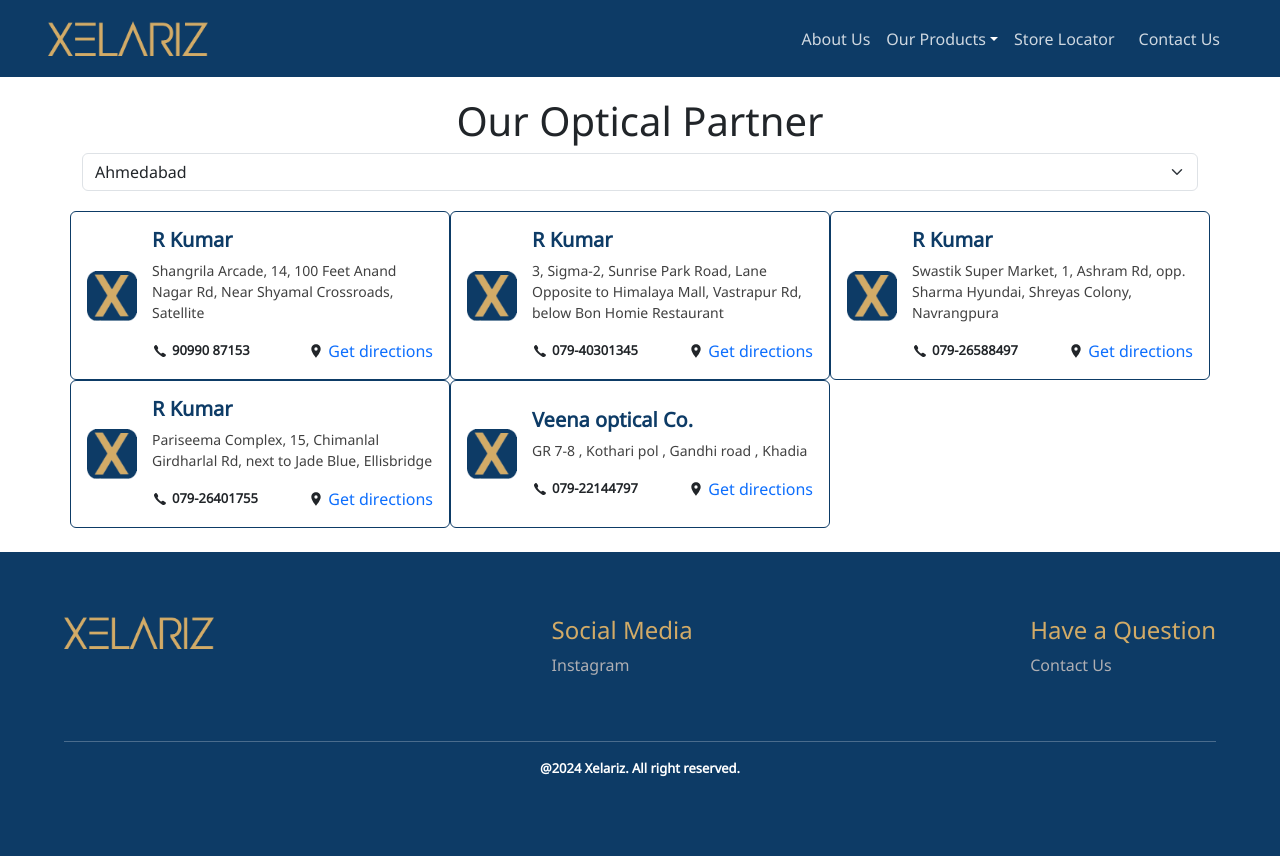
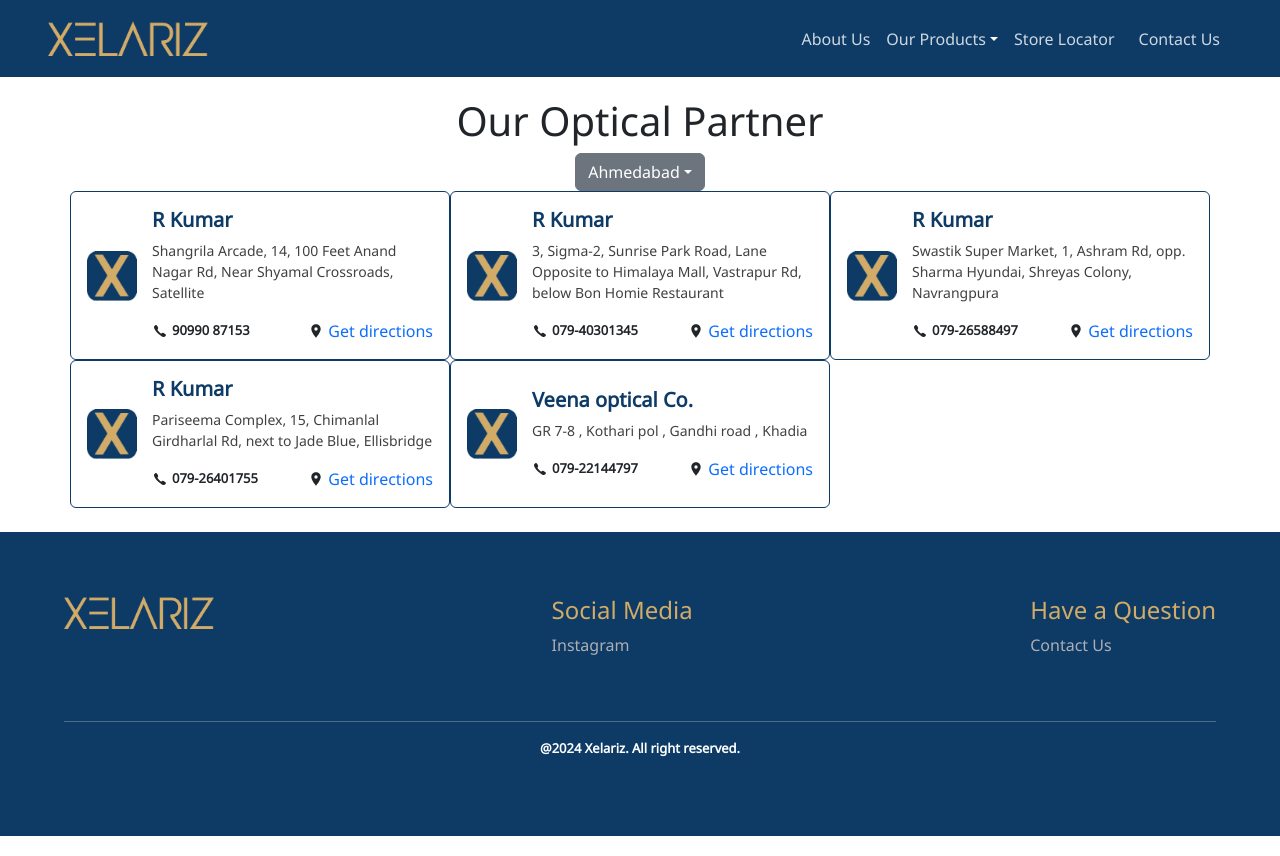
Before and after one commit to shahanuj349s/projectlens, a React (Create React App) app: page /store-locator in a window 1280 px wide. Built offline with nearby package versions, Linux system fonts and the light colour scheme.

Commit message:
integrated maps

```diff
--- a/package.json
+++ b/package.json
@@ -10,6 +10,7 @@
     "@vis.gl/react-google-maps": "^1.1.0",
     "bootstrap": "^5.3.3",
     "react": "^18.2.0",
+    "react-bootstrap": "^2.10.4",
     "react-dom": "^18.2.0",
     "react-icons": "^5.2.1",
     "react-router-dom": "^6.23.1",
--- a/src/components/Maps/SearchLocation.js
+++ b/src/components/Maps/SearchLocation.js
@@ -68,8 +68,8 @@
 function SearchLocation() {
   const [selectedLocation, setSelectedLocation] = useState("Ahmedabad");
 
-  const handleChange = (event) => {
-    setSelectedLocation(event.target.value);
+  const handleLocationChange = (location) => {
+    setSelectedLocation(location);
   };
 
   useEffect(() => {
@@ -79,15 +79,34 @@
   return (
     <div className="container main-container">
       <h1>Our Optical Partner</h1>
-      <div className="select-container">
-        <select
-          className="form-select"
-          onChange={handleChange}
-          value={selectedLocation}
+      <div className="dropdown">
+        <button
+          className="btn btn-secondary dropdown-toggle"
+          type="button"
+          id="dropdownMenuButton"
+          data-bs-toggle="dropdown"
+          aria-expanded="false"
         >
-          <option value="Ahmedabad">Ahmedabad</option>
-          <option value="Gandhinagar">Gandhinagar</option>
-        </select>
+          {selectedLocation}
+        </button>
+        <ul className="dropdown-menu" aria-labelledby="dropdownMenuButton">
+          <li>
+            <button
+              className="dropdown-item"
+              onClick={() => handleLocationChange("Ahmedabad")}
+            >
+              Ahmedabad
+            </button>
+          </li>
+          <li>
+            <button
+              className="dropdown-item"
+              onClick={() => handleLocationChange("Gandhinagar")}
+            >
+              Gandhinagar
+            </button>
+          </li>
+        </ul>
       </div>
 
       <div className="row mb-4">
```
Also changed, not shown: 1 other file (tests, documents, lock files or other folders).
